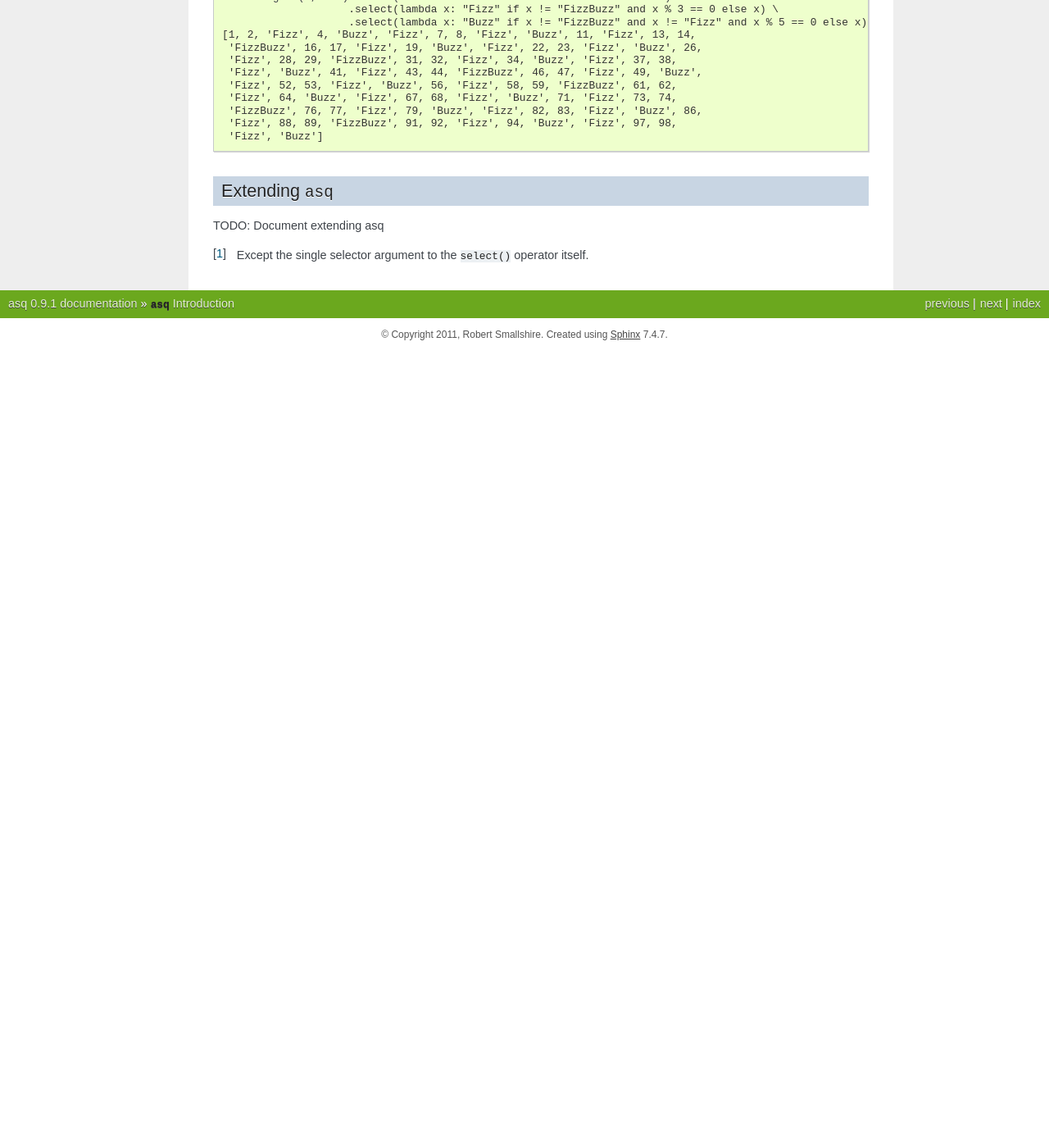
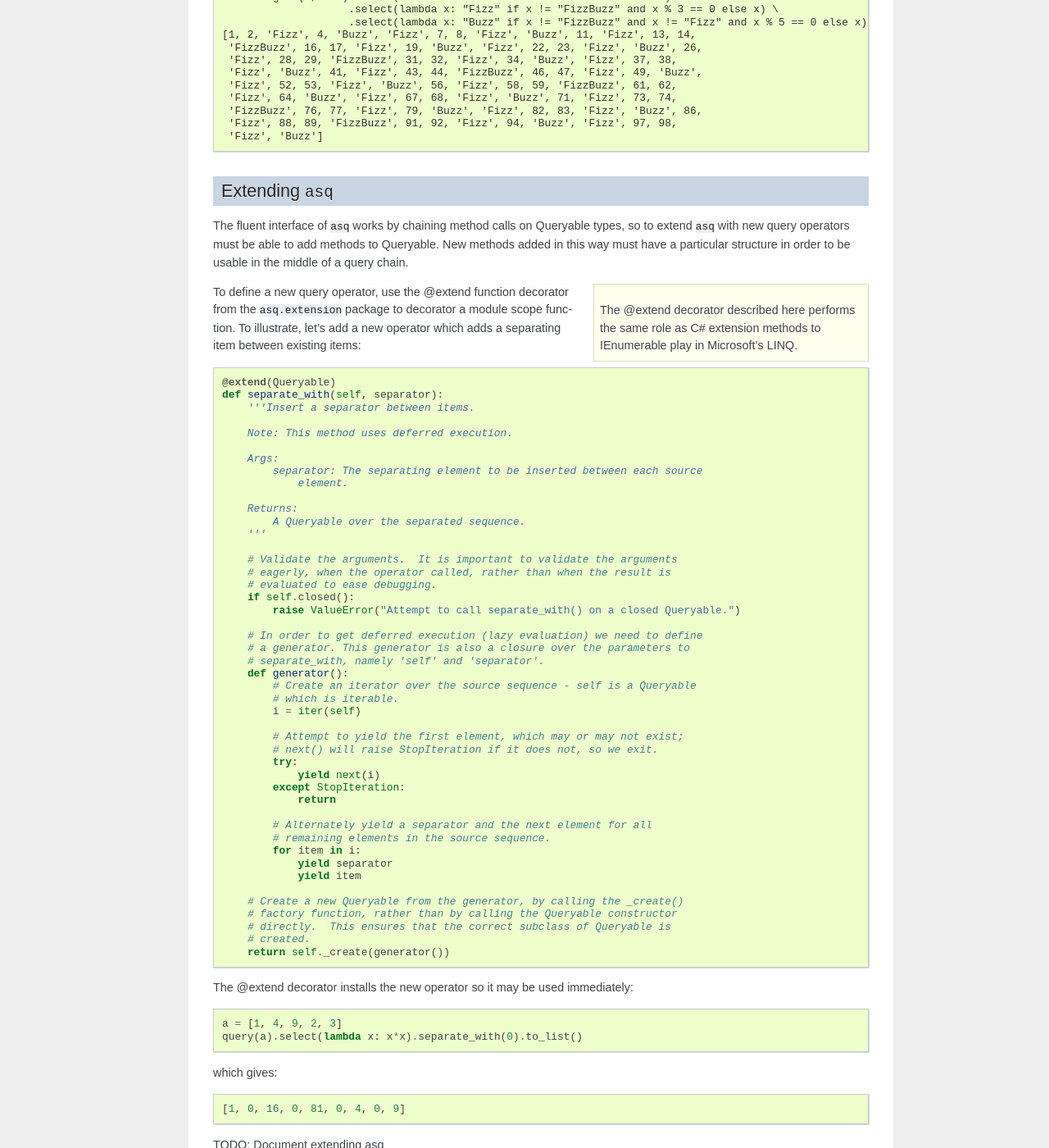
Before and after one commit to sixty-north/asq, a Sphinx documentation site: the page built from docs/source/narrative.rst, in a window 1280 px wide and 1400 px high, scrolled down 12008 px. Shown: the whole window at 82% size. Built offline with Sphinx 7.4.7, drawn with Linux system fonts in a browser that asks for light colours; before the commit the page ends 12436 px from its top, so only the background shows below that; some of the changed text lies outside the part shown.

Commit message:
Narrative documentation for extension methods.

```diff
--- a/docs/source/narrative.rst
+++ b/docs/source/narrative.rst
@@ -688,7 +688,7 @@ We can fix this by not applying the modulus operator in the case that x is
    79, 'Buzz', 'Fizz', 82, 83, 'Fizz', 'Buzz', 86, 'Fizz', 88, 89, 'Fizz', 91,
    92, 'Fizz', 94, 'Buzz', 'Fizz', 97, 98, 'Fizz', 'Buzz']
 
-The problem is solved, but inspection of the output shows that our query
+That problem is solved, but inspection of the output shows that our query
 expression produces incorrect results for those numbers which are multiples of
 both 3 and 5, such as 15, for which we should be returning 'FizzBuzz'. For the
 sake of completeness, let's modify the expression to deal with this::
@@ -709,7 +709,76 @@ sake of completeness, let's modify the expression to deal with this::
 Extending ``asq``
 -----------------
 
+The fluent interface of ``asq`` works by chaining method calls on Queryable
+types, so to extend ``asq`` with new query operators must be able to add
+methods to Queryable. New methods added in this way must have a particular
+structure in order to be usable in the middle of a query chain.
+
+.. sidebar::
+
+  The @extend decorator described here performs the same role as C# extension
+  methods to IEnumerable play in Microsoft's LINQ.
+
+To define a new query operator, use the @extend function decorator from the
+``asq.extension`` package to decorator a module scope function. To illustrate,
+let's add a new operator which adds a separating item between existing items::
+
+  @extend(Queryable)
+  def separate_with(self, separator):
+      '''Insert a separator between items.
+
+      Note: This method uses deferred execution.
+
+      Args:
+          separator: The separating element to be inserted between each source
+              element.
+
+      Returns:
+          A Queryable over the separated sequence.
+      '''
+
+      # Validate the arguments.  It is important to validate the arguments
+      # eagerly, when the operator called, rather than when the result is
+      # evaluated to ease debugging.
+      if self.closed():
+          raise ValueError("Attempt to call separate_with() on a closed Queryable.")
+
+      # In order to get deferred execution (lazy evaluation) we need to define
+      # a generator. This generator is also a closure over the parameters to
+      # separate_with, namely 'self' and 'separator'.
+      def generator():
+          # Create an iterator over the source sequence - self is a Queryable
+          # which is iterable.
+          i = iter(self)
+
+          # Attempt to yield the first element, which may or may not exist;
+          # next() will raise StopIteration if it does not, so we exit.
+          try:
+              yield next(i)
+          except StopIteration:
+              return
+
+          # Alternately yield a separator and the next element for all
+          # remaining elements in the source sequence.
+          for item in i:
+              yield separator
+              yield item
+
+      # Create a new Queryable from the generator, by calling the _create()
+      # factory function, rather than by calling the Queryable constructor
+      # directly.  This ensures that the correct subclass of Queryable is
+      # created.
+      return self._create(generator())
+
+The @extend decorator installs the new operator so it may be used immediately::
+
+  a = [1, 4, 9, 2, 3]
+  query(a).select(lambda x: x*x).separate_with(0).to_list()
+
+which gives::
+
+  [1, 0, 16, 0, 81, 0, 4, 0, 9]
+
 TODO: Document extending asq
 
-
 .. [#] Except the single selector argument to the ``select()`` operator itself.
```
